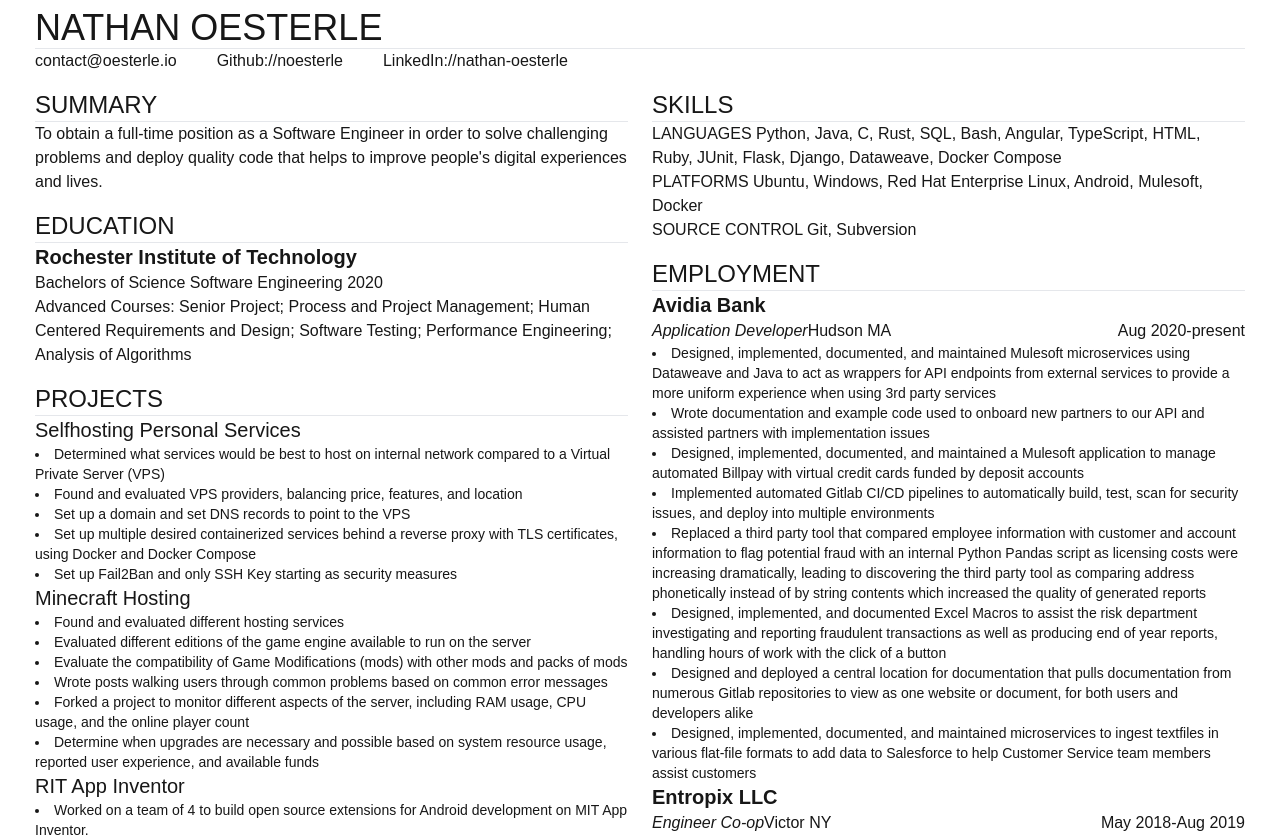
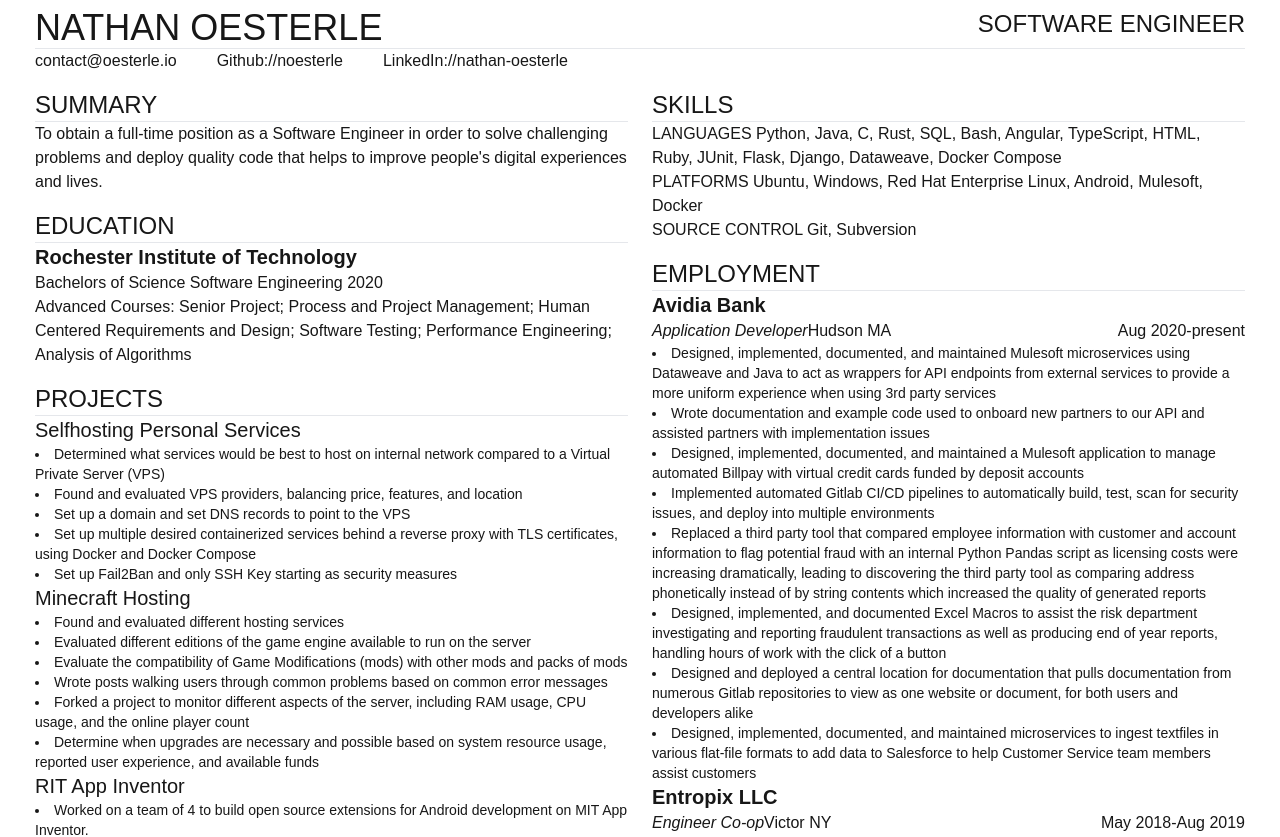
Before and after one commit to noesterle/oesterle-resume, a Next.js app: page / in a window 1280 px wide. Shown: the top 837 px of the page. Built offline with nearby package versions, Linux system fonts and the light colour scheme.

Commit message:
Add type to resume var, add resume wrapper to resume type to match yml, add default data to be shown in case of error while parsing yml.

```diff
--- a/app/page.tsx
+++ b/app/page.tsx
@@ -2,10 +2,19 @@
 import Resume from "./ui/Resume";
 import {readFileSync} from 'fs';
 import {load} from 'js-yaml';
+import { Resume as ResumeType } from "@/data/types";
 
 
 export default function Home() {
-  var doc = null
+  var doc: ResumeType = {
+                          resume: {
+                            name:'Nathan Oesterle', jobTitle:'Software Engineer',
+                            summary:'Please contact Nathan Oesterle about this error.',
+                            contact:[
+                              {title:'contact@oesterle.io', icon:'', link:'mailto:contact@oesterle.io'},
+                              {title: 'Github://noesterle/resume', icon:'', link:'https://github.com/noesterle/oesterle-resume'}
+                            ],
+                            skills:[], education: [], employment:[], projects:[]}}
   try {
     doc = load(readFileSync('data/resume.yml', 'utf8'));
     // console.log(doc);
--- a/app/ui/Resume.tsx
+++ b/app/ui/Resume.tsx
@@ -7,6 +7,7 @@
 import ResumeProjects from "./ResumeProjects";
 import ResumeHeader from "./ResumeHeader";
 import ResumeSummary from "./ResumeSummary";
+import { Resume as ResumeType } from "@/data/types";
 
 type ResumeProps = {
     resume: ResumeType
--- a/data/resume.yml
+++ b/data/resume.yml
@@ -1,6 +1,6 @@
 resume:
   name: Nathan Oesterle
-  jobtitle: Software Engineer
+  jobTitle: Software Engineer
   contact:
     - title: contact@oesterle.io
       icon: envelope
```
Also changed, not shown: data/types.tsx (+10 -10 lines).
